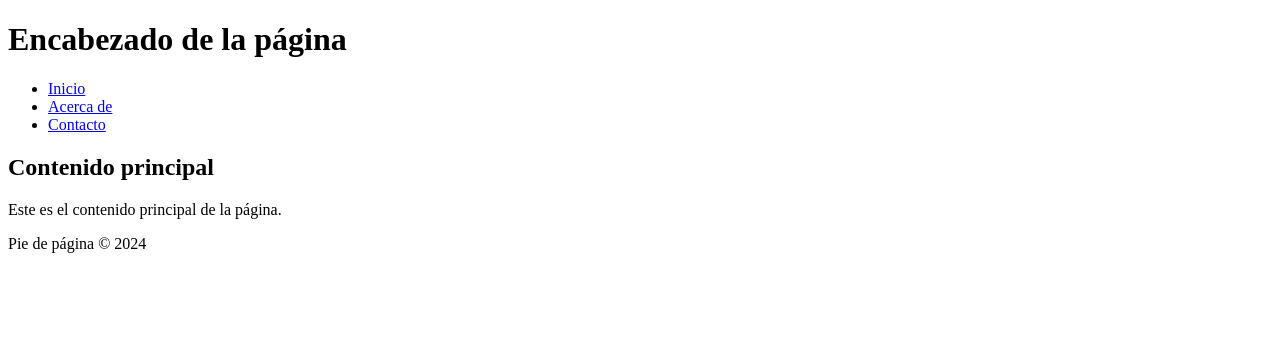
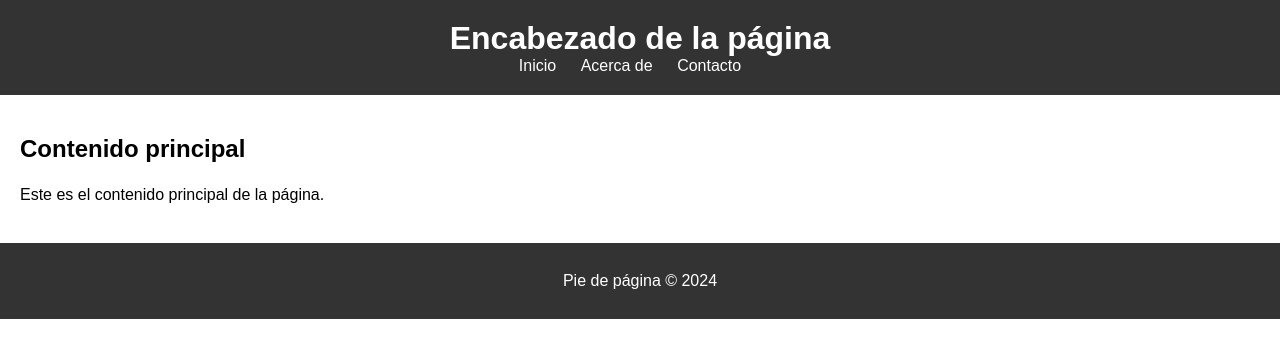
Before and after one commit to Cuabu/activida-branch, a plain HTML site: page index.html in a window 1280 px wide. Drawn offline with Linux system fonts and the light colour scheme.

Commit message:
segundo-comit

```diff
--- a/index.html
+++ b/index.html
@@ -4,6 +4,7 @@
     <meta charset="UTF-8">
     <meta name="viewport" content="width=device-width, initial-scale=1.0">
     <title>Título de la página</title>
+    <link rel="stylesheet" href="stilos.css">
 </head>
 <body>
     <header>
```
